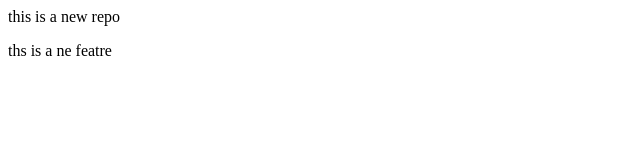
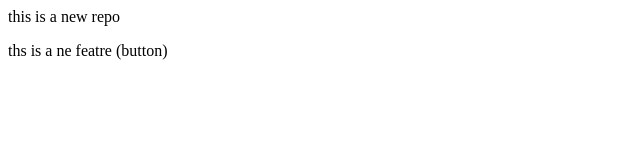
Before and after one commit to msoyabcode/localrepo, a plain HTML site: page index.html in a window 1280 px wide. Shown: the full height of the page, 0-640 px from the left. Drawn offline with Linux system fonts and the light colour scheme.

Commit message:
add button

```diff
--- a/index.html
+++ b/index.html
@@ -1,2 +1,2 @@
 <p>this is a new repo</p>
-<p>ths is a ne featre</p>
+<p>ths is a ne featre (button)</p>
```
